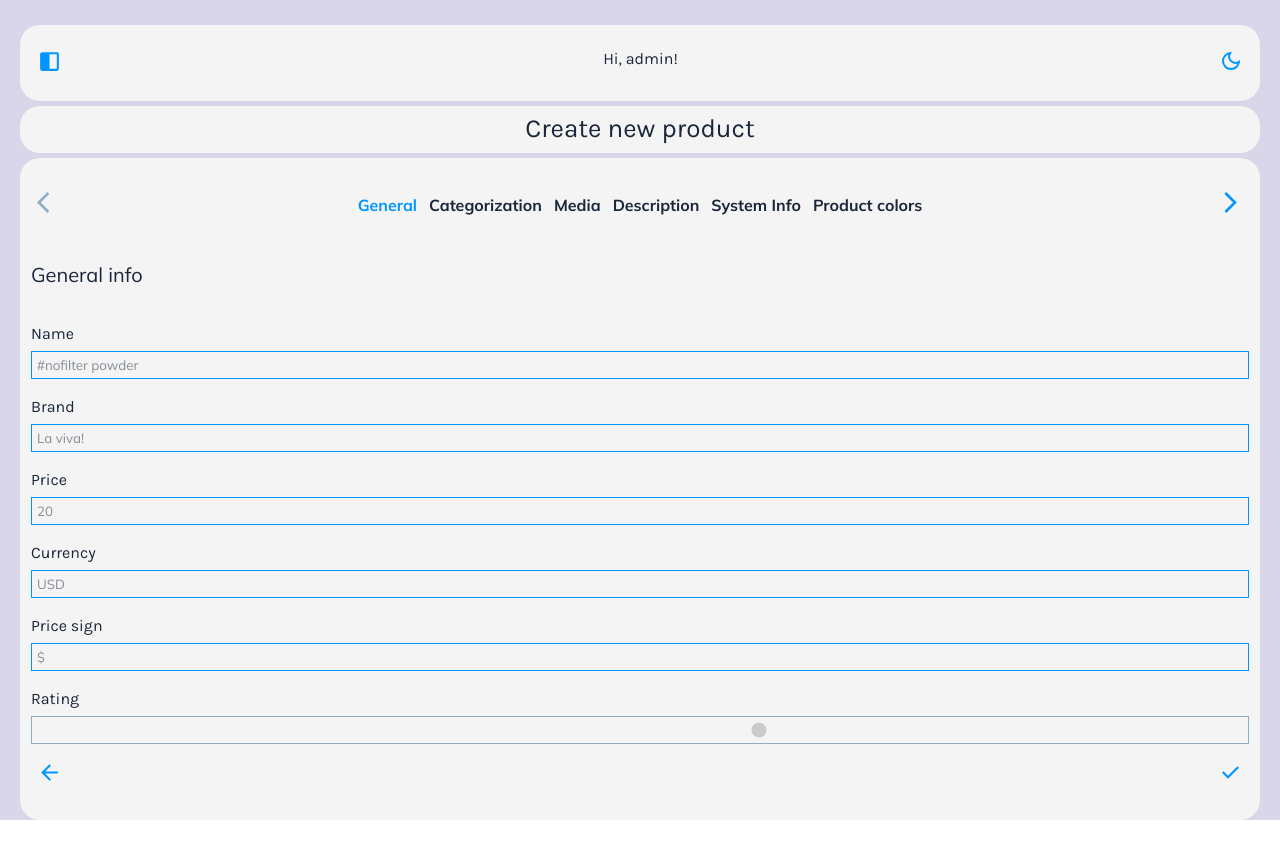
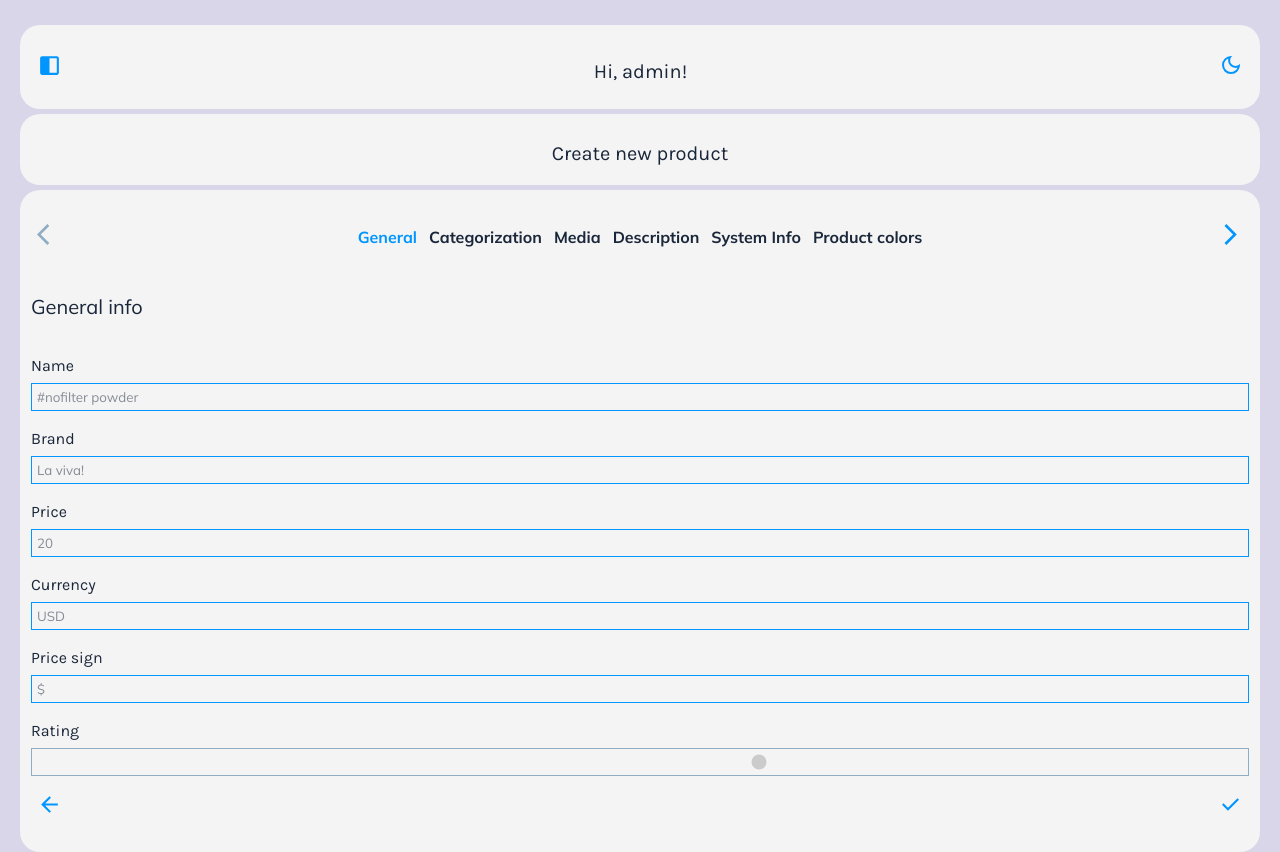
Before and after one commit to eugenia-vitinschii/Cosmetic-Shop-VueJS-PINIA, a Vue app in the folder frontend/: page /admin/add in a window 1280 px wide. Before the commit the page ends 820 px from the top, so only its background shows below. Built offline with nearby package versions, Linux system fonts and the light colour scheme; data requests are answered from the project's data file.

Commit message:
refctor(Admin): change classes, HTML

```diff
--- a/frontend/src/components/admin/ui/AdminTitle.vue
+++ b/frontend/src/components/admin/ui/AdminTitle.vue
@@ -1,6 +1,6 @@
 <template>
    <div class="admin-title">
-      <h1 class="admin-heading">
+      <h1 class="admin-subheading">
          <slot>
             {{ title }}
          </slot>
--- a/frontend/src/components/layout/TheAdminHeader.vue
+++ b/frontend/src/components/layout/TheAdminHeader.vue
@@ -4,7 +4,7 @@
          <button class="admin-svg-button" @click="isSidebarOpen = !isSidebarOpen">
             <svg xmlns="http://www.w3.org/2000/svg"  viewBox="0 -960 960 960"><path d="M200-120q-33 0-56.5-23.5T120-200v-560q0-33 23.5-56.5T200-840h560q33 0 56.5 23.5T840-760v560q0 33-23.5 56.5T760-120H200Zm280-80h280v-560H480v560Z"/></svg>
          </button>
-         <p class="admin-body-text">Hi, admin!</p>
+         <p class="admin-subheading">Hi, admin!</p>
          <admin-theme-toggle/>
       </div>
       <admin-sidebar
```
